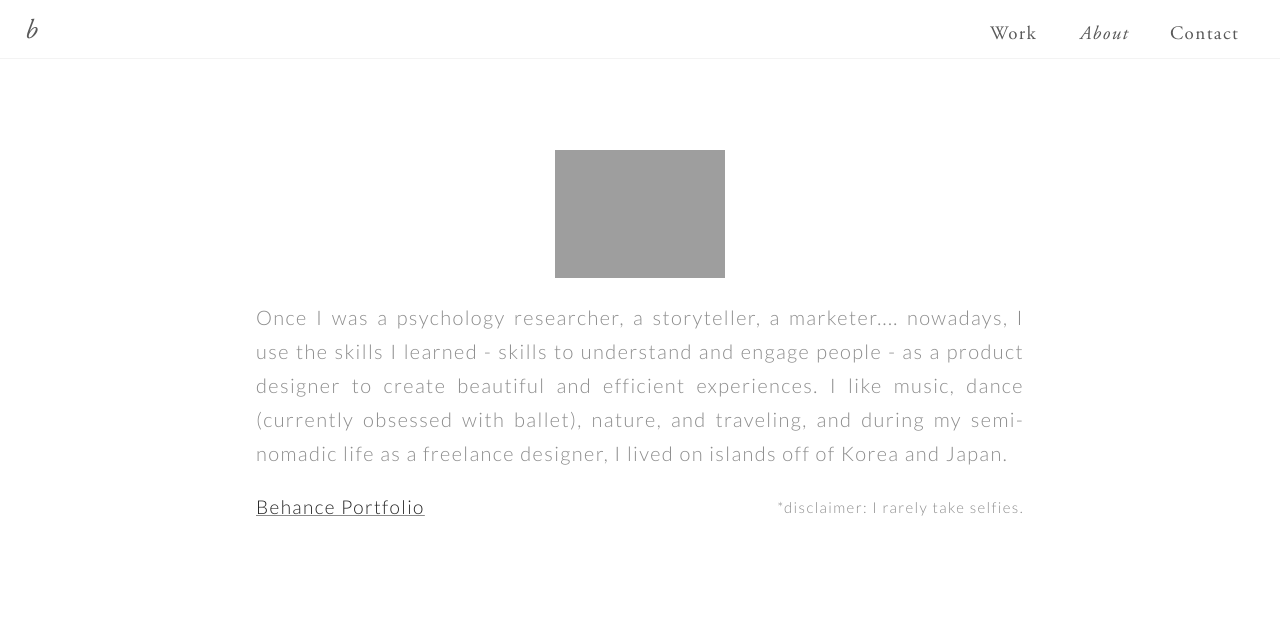
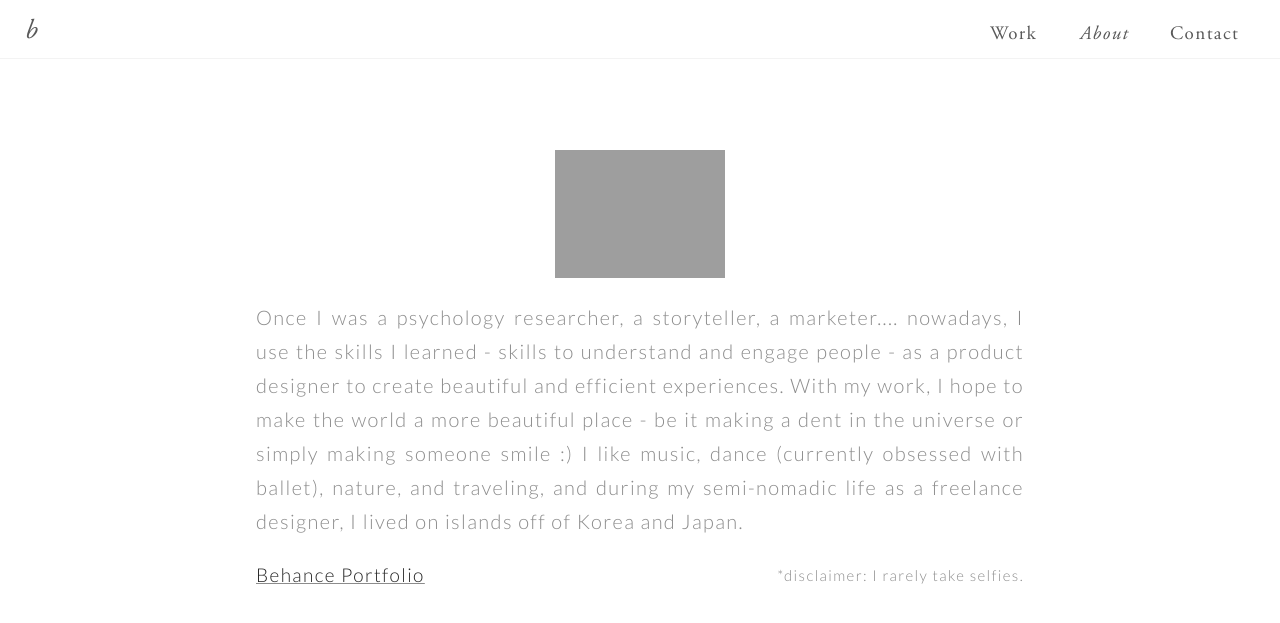
Before and after one commit to bkwon0402/bkwon0402.github.io, a Jekyll site: the page about.html, which Jekyll copies as it is, in a window 1280 px wide. Shown: the top 623 px of the page. Built offline with Jekyll 4.4.1, drawn with Linux system fonts in a browser that asks for light colours.

Commit message:
Update about.html

```diff
--- a/about.html
+++ b/about.html
@@ -72,7 +72,7 @@
 <div class="say">
 <div class="selfie2"><img src="/images/selfie.png"></div>
 <div class="aboutme">Once I was a psychology researcher, a storyteller, a marketer.... nowadays, I use the skills I learned - skills to understand and engage people - as a product designer to create beautiful and efficient experiences.
-	I like music, dance (currently obsessed with ballet), nature, and traveling, and during my semi-nomadic life as a freelance designer, I lived on islands off of Korea and Japan.
+	With my work, I hope to make the world a more beautiful place - be it making a dent in the universe or simply making someone smile :) I like music, dance (currently obsessed with ballet), nature, and traveling, and during my semi-nomadic life as a freelance designer, I lived on islands off of Korea and Japan.
 <div class="clearfix">
 	<p class="disclaimer">*disclaimer: I rarely take selfies.</p>
 
```
